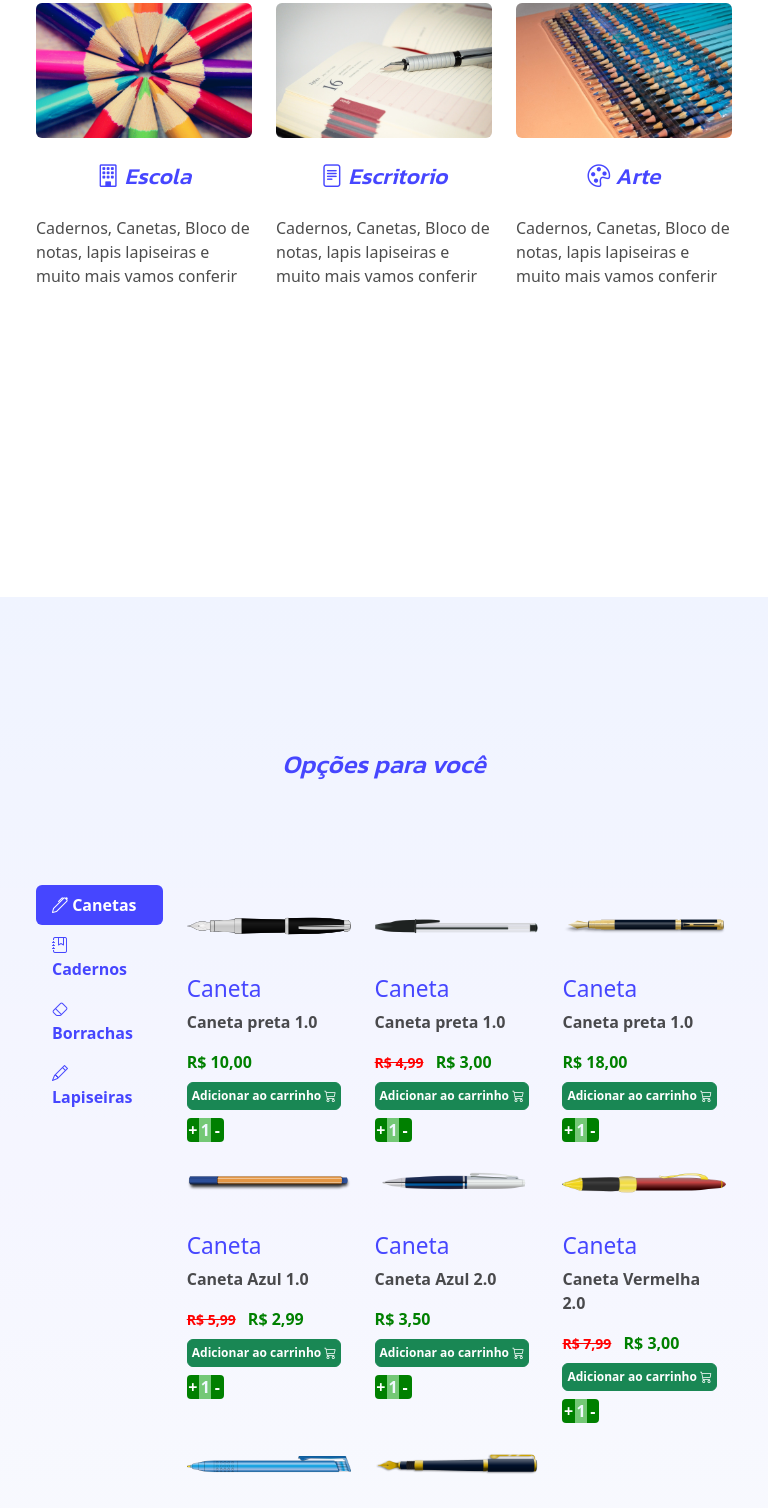
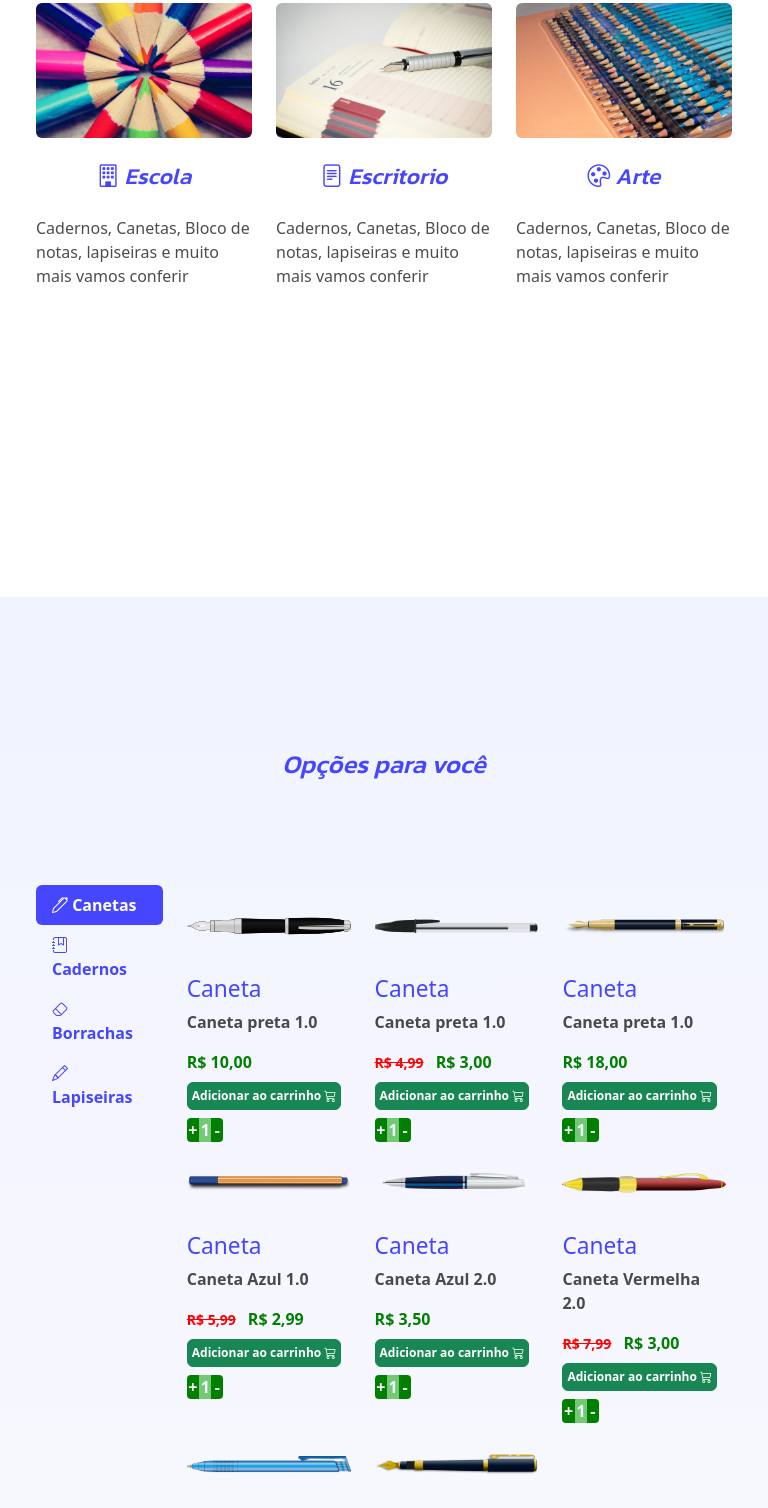
Before and after one commit to gabrielquiri/pagina, a plain HTML site: page index.html in a window 768 px wide. Shown: the part 1679-3187 px from the top of the page. Drawn offline with nearby package versions, Linux system fonts and the light colour scheme.

Commit message:
first commit

```diff
--- a/index.html
+++ b/index.html
@@ -123,7 +123,7 @@
                             Escola
                         </h3>
                         <p>
-                            Cadernos, Canetas, Bloco de notas, lapis lapiseiras e muito mais vamos conferir
+                            Cadernos, Canetas, Bloco de notas, lapiseiras e muito mais vamos conferir
                         </p>
                     </div>
                     <div class="col-md-4">
@@ -133,7 +133,7 @@
                             Escritorio
                         </h3>
                         <p>
-                            Cadernos, Canetas, Bloco de notas, lapis lapiseiras e muito mais vamos conferir
+                            Cadernos, Canetas, Bloco de notas, lapiseiras e muito mais vamos conferir
                         </p>
                     </div>
                     <div class="col-md-4">
@@ -143,7 +143,7 @@
                             Arte
                         </h3>
                         <p>
-                            Cadernos, Canetas, Bloco de notas, lapis lapiseiras e muito mais vamos conferir
+                            Cadernos, Canetas, Bloco de notas, lapiseiras e muito mais vamos conferir
                         </p>
                     </div>
                 </div>
--- a/main.css
+++ b/main.css
@@ -397,6 +397,6 @@ p{
 
     #minimum{
         padding-left: 0.2rem;
-        padding-right: 0.25rem;
+        padding-right: 0.2rem;
     }
 }
```
